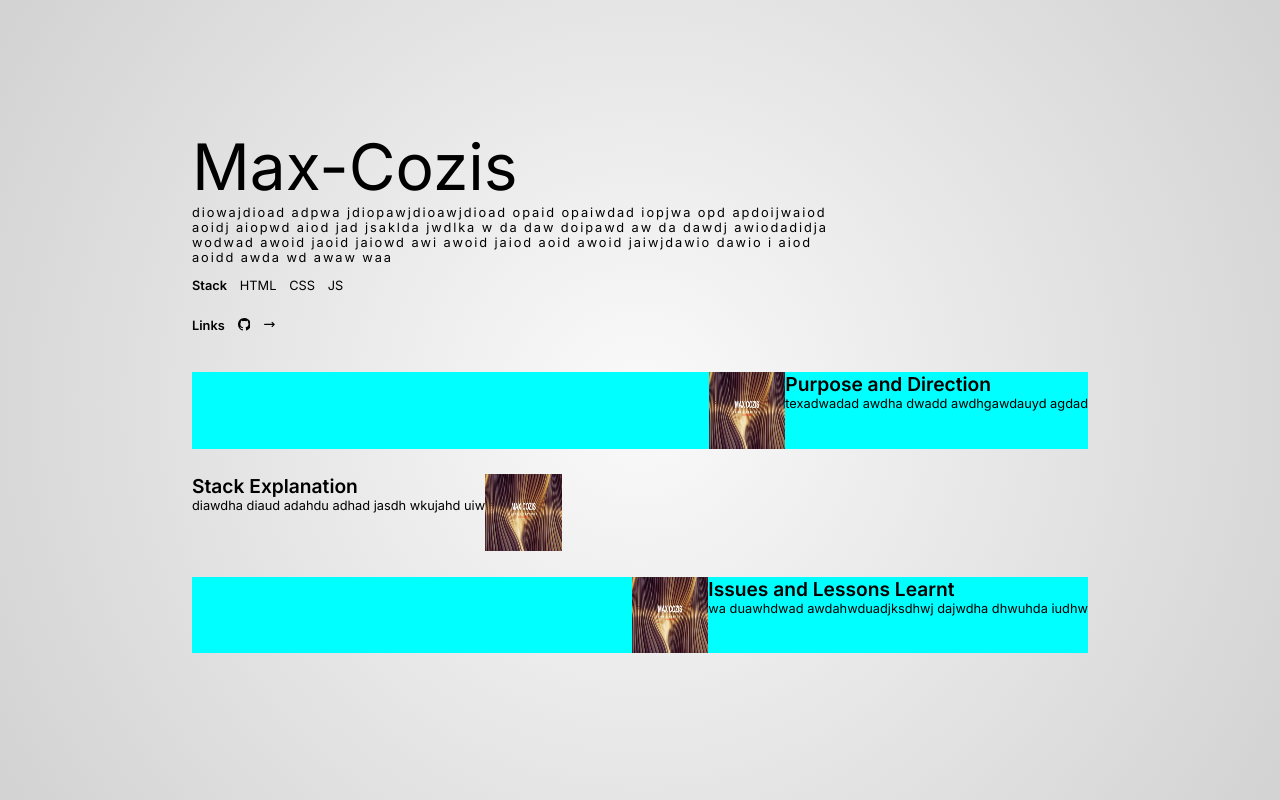
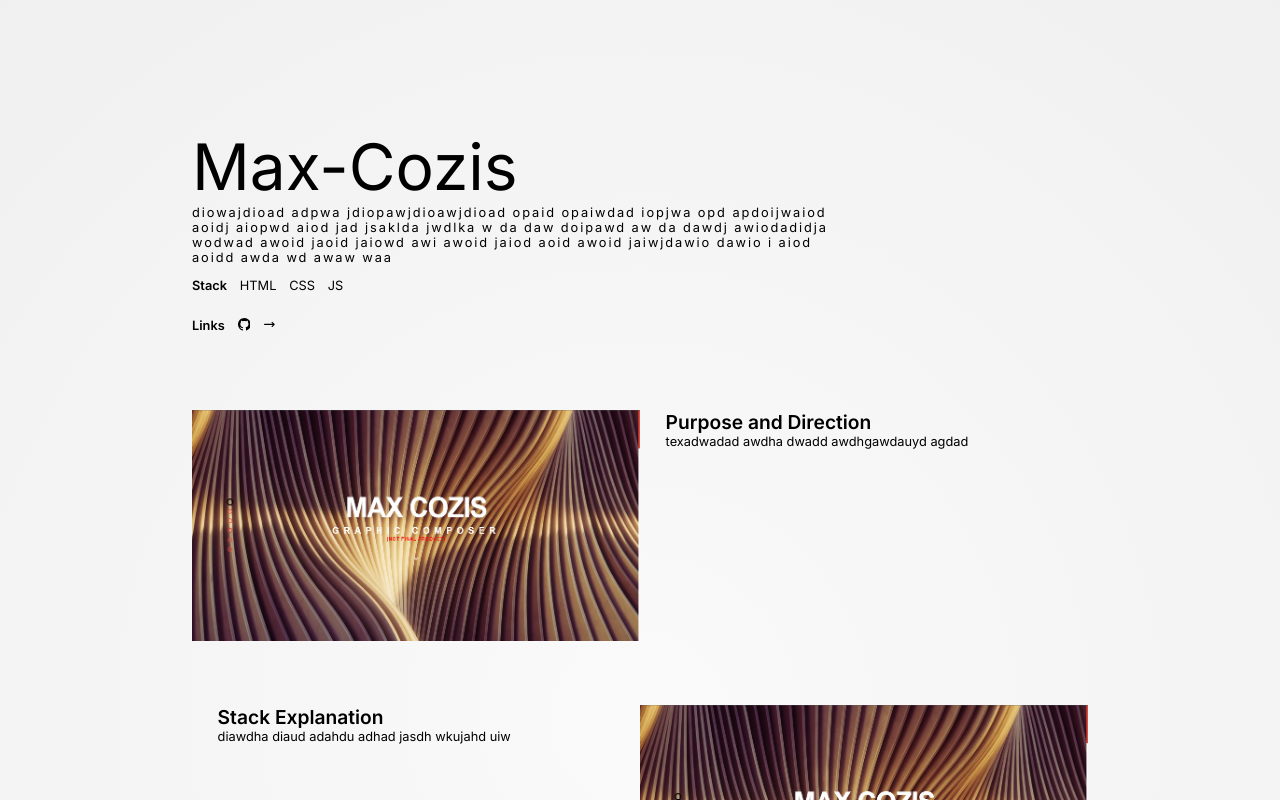
Before and after one commit to alexalextran/Portfolio-Website-5.0, a Next.js app: page /projects/Max-Cozis in a window 1280 px wide. Shown: the top 800 px of the page. Built offline with nearby package versions, Linux system fonts and the light colour scheme.

Commit message:
fixed up the dynamic page styling also added a nice little prallax fade for the projects section

```diff
--- a/components/Projects.jsx
+++ b/components/Projects.jsx
@@ -8,7 +8,7 @@ const Projects = () => {
     return (
         <div className={styles.section}>
 
-            <h1>Projects</h1>
+            <h1 className={styles.projectTitle}>Projects</h1>
             <div className={styles.projectCard__wrapper}>
             {
                 projects.map((project) => {
--- a/components/UI/ProjectsCard.jsx
+++ b/components/UI/ProjectsCard.jsx
@@ -2,14 +2,18 @@ import React from 'react';
 import Image from 'next/image'
 import styles from "../../styles/Sass/Projects.module.css"
 import Link from 'next/link'
+import { Parallax } from 'react-scroll-parallax';
 const ProjectsCard = ({name, img, desc}) => {
 
     return (
+    <Parallax  opacity={[0.2, 2]}>
         <div className={styles.card__wrapper}>
+
 
             <div className={styles.img__wrapper}>
            <Image src = {img.src} layout='fill' alt='projectImage' />
            </div>
+
 
             <div className={styles.card__overlay}>
                 <h1 className={styles.card__title}>{name}</h1>
@@ -18,6 +22,7 @@ const ProjectsCard = ({name, img, desc}) => {
             </div>
 
         </div>
+        </Parallax>
     );
 }
 
--- a/pages/projects/[name].jsx
+++ b/pages/projects/[name].jsx
@@ -78,7 +78,7 @@ const Name = ({project}) => {
             <ProjectData title='Issues and Lessons Learnt' text={project.projectdata.issues} img={project.projectdata.issuesimg}/>
             </div>
 
-
+            <Link href={'/'}>Back Home</Link>
 
         </div>
     );
--- a/styles/Sass/Projects.module.css
+++ b/styles/Sass/Projects.module.css
@@ -11,6 +11,9 @@
   justify-content: center;
   align-items: center;
   flex-direction: column;
+}
+.section .projectTitle {
+  font-size: 3em;
 }
 
 .projectCard__wrapper {
--- a/styles/Sass/Projects.module.scss
+++ b/styles/Sass/Projects.module.scss
@@ -7,7 +7,11 @@
      background: radial-gradient(circle,#fafafa 0,#d2d2d2 100%);
      padding: 2em;
      @include flexCenter(column);
+     .projectTitle{
+      font-size: 3em
+    }
 }
+
 .projectCard__wrapper{
    @include flexCenter(row);
  flex-wrap: wrap;
--- a/styles/Sass/ProjectsDynamic.module.css
+++ b/styles/Sass/ProjectsDynamic.module.css
@@ -5,7 +5,7 @@
   height: -moz-fit-content;
   height: fit-content;
   font-size: 1vw;
-  background: radial-gradient(circle, #fafafa 0, #d2d2d2 100%);
+  background: radial-gradient(circle, #fafafa 0, #f1f0f0 100%);
   padding: 10em 15em;
 }
 .section h1 {
@@ -29,16 +29,22 @@
   margin-right: 1em;
 }
 .section .dynamicdata__div {
-  margin: 2em 0;
+  margin: 5em 0;
   display: flex;
   flex-direction: row;
 }
+.section .dynamicdata__div div {
+  width: 50%;
+}
+.section .dynamicdata__div div:nth-child(1) {
+  text-align: left;
+  padding: 0em 2em;
+}
 .section .dynamicdata__wrapper .dynamicdata__div:nth-child(odd) {
   flex-direction: row-reverse;
-  background-color: aqua;
 }
 .section .dynamicdata__image {
-  width: 6em;
-  height: 6em;
+  width: 100%;
+  height: 18em;
   position: relative;
 }
--- a/styles/Sass/ProjectsDynamic.module.scss
+++ b/styles/Sass/ProjectsDynamic.module.scss
@@ -4,7 +4,7 @@
     @include fullScreen;
     height: fit-content;
      font-size: 1vw;
-     background: radial-gradient(circle,#fafafa 0,#d2d2d2 100%);
+     background: radial-gradient(circle,#fafafa 0,#f1f0f0 100%);
      padding: 10em 15em;
 
     h1{
@@ -35,19 +35,27 @@
     }
 
     .dynamicdata__div{
-        margin: 2em 0;
+        margin: 5em 0;
         display: flex;
         flex-direction: row;
+        div{
+            width: 50%;
+        }
+
+        div:nth-child(1){
+            text-align: left;
+            padding: 0em 2em;
+        }
     }
 
     .dynamicdata__wrapper .dynamicdata__div:nth-child(odd){
         flex-direction: row-reverse;
-        background-color: aqua;
+
     }
 
     .dynamicdata__image{
-        width: 6em;
-        height: 6em;
+        width: 100%;
+        height: 18em;
         position: relative;
     }
 
```
